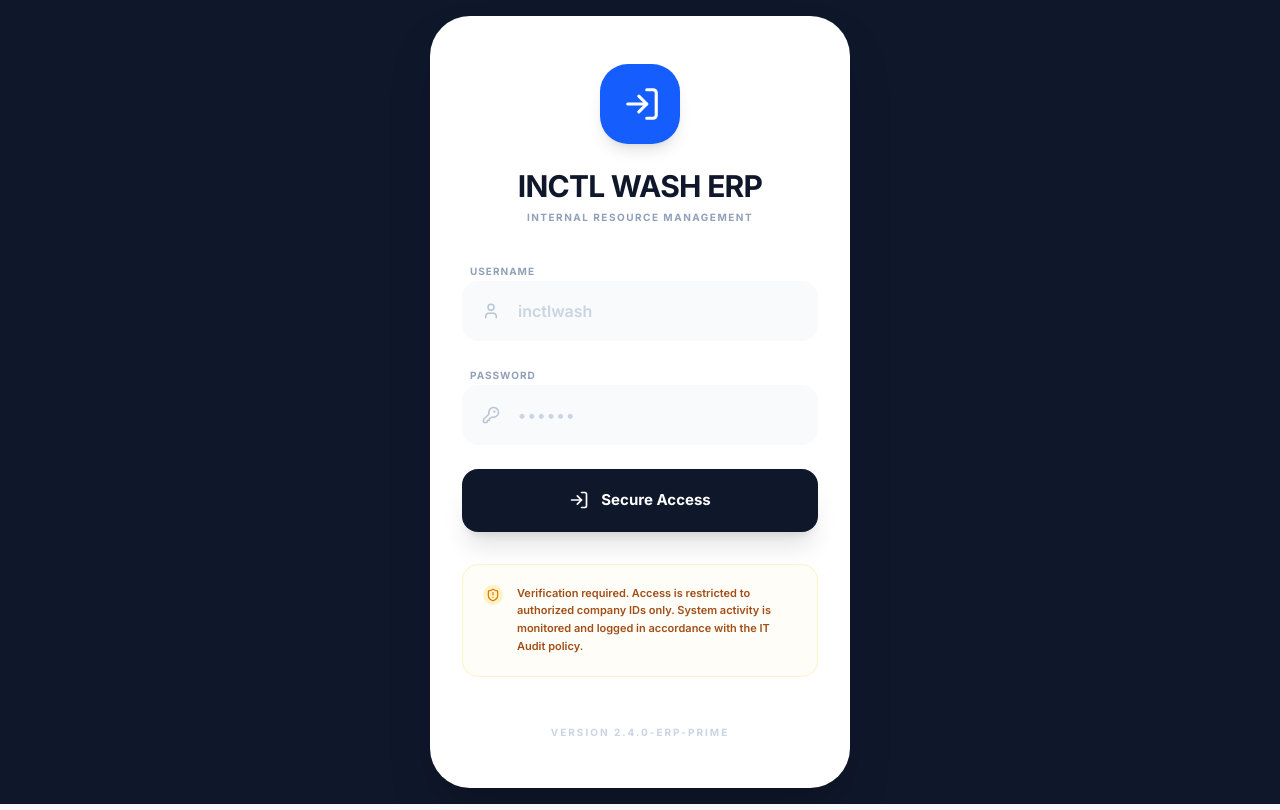
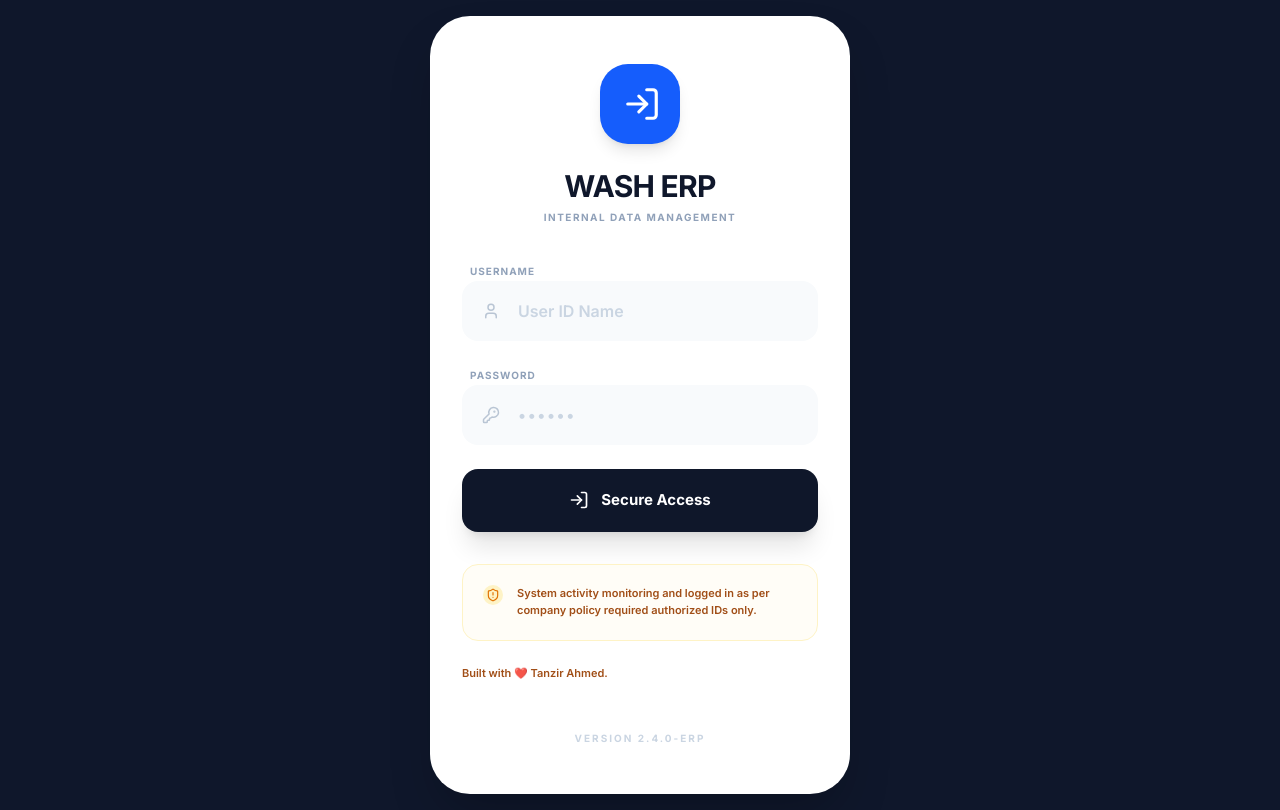
Before and after one commit to iamtanzir/Wash-ERP, a React (Vite) app: page /login in a window 1280 px wide. Built offline with nearby package versions, Linux system fonts and the light colour scheme; no server answers; a web font is replaced by a local one.

Commit message:
feat: Update login page branding and labels
Refactors the login page to use a more concise application name "WASH ERP" and updates the tagline to "Internal Data Management". Also, the username placeholder is changed from "inctlwash" to "User ID Name" for better clarity.

```diff
--- a/src/pages/Login.tsx
+++ b/src/pages/Login.tsx
@@ -56,8 +56,8 @@ export default function Login() {
           </div>
 
           <div className="text-center space-y-1.5">
-            <h1 className="text-3xl font-black text-slate-900 tracking-tight">INCTL WASH ERP</h1>
-            <p className="text-slate-400 font-bold tracking-[0.15em] text-[10px] uppercase">Internal Resource Management</p>
+            <h1 className="text-3xl font-black text-slate-900 tracking-tight">WASH ERP</h1>
+            <p className="text-slate-400 font-bold tracking-[0.15em] text-[10px] uppercase">Internal Data Management</p>
           </div>
         </div>
 
@@ -75,7 +75,7 @@ export default function Login() {
                   value={username}
                   onChange={e => setUsername(e.target.value)}
                   className="w-full bg-slate-50 border-none rounded-2xl pl-14 pr-6 py-4.5 focus:bg-white focus:ring-2 focus:ring-blue-600/10 outline-none transition-all font-semibold text-slate-700 placeholder:text-slate-300"
-                  placeholder="inctlwash"
+                  placeholder="User ID Name"
                 />
               </div>
             </div>
@@ -119,14 +119,17 @@ export default function Login() {
                <ShieldAlert size={14} className="text-amber-600" />
             </div>
             <p className="text-[11px] leading-relaxed text-amber-800 font-semibold opacity-90">
-              Verification required. Access is restricted to authorized company IDs only. System activity is monitored and logged in accordance with the IT Audit policy.
+              System activity monitoring and logged in as per company policy required authorized IDs only.
             </p>
           </div>
+          <p className="text-[11px] leading-relaxed text-amber-800 font-semibold opacity-90">
+              Built with ❤️ Tanzir Ahmed.
+            </p>
         </form>
 
         {/* Footer Version */}
         <div className="text-center pt-4">
-          <p className="text-[10px] text-slate-300 font-black uppercase tracking-[0.2em]">Version 2.4.0-ERP-PRIME</p>
+          <p className="text-[10px] text-slate-300 font-black uppercase tracking-[0.2em]">Version 2.4.0-ERP</p>
         </div>
       </div>
     </div>
```
